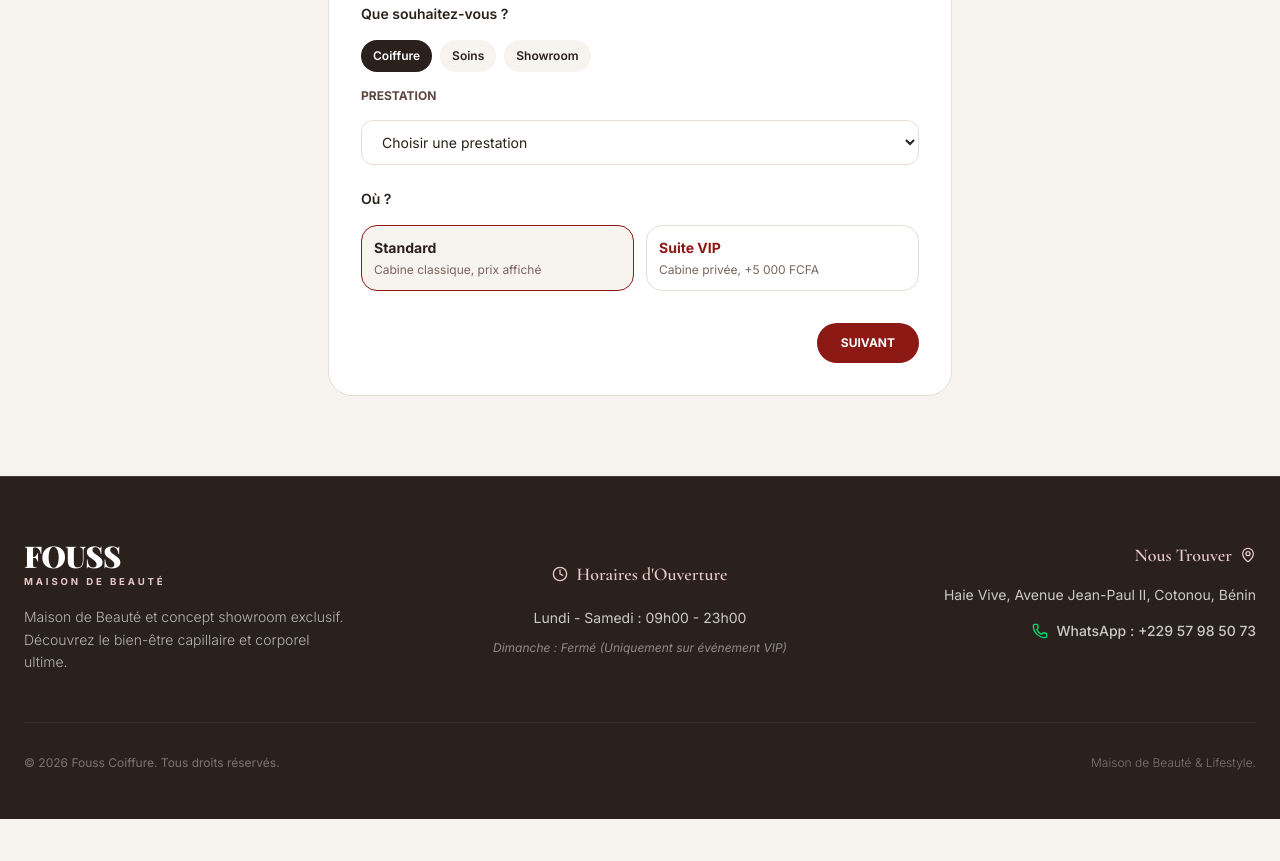
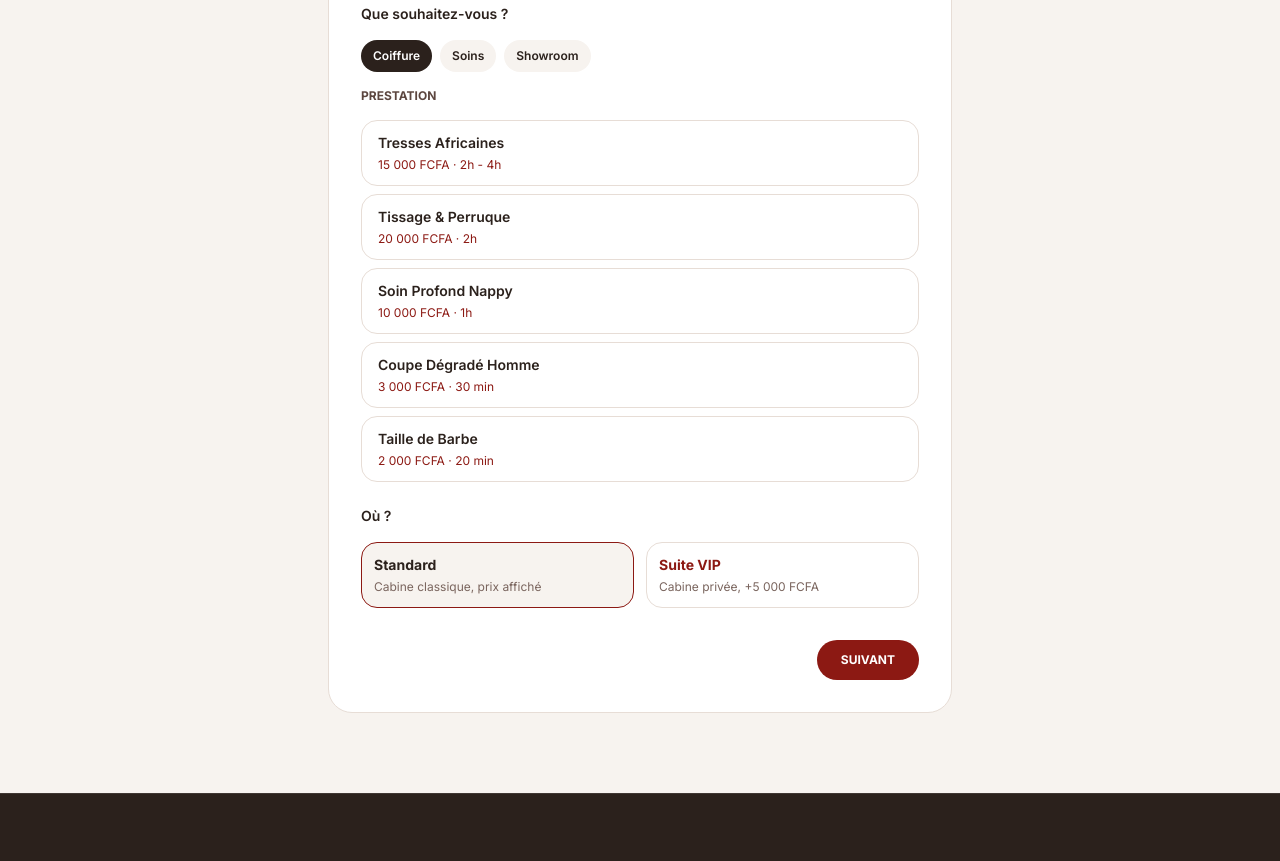
Before and after one commit to Soboure/fouss_coiffure, a React (Vite) app: page / in a window 1280 px wide. Shown: the part 2900-3761 px from the top of the page. Before the commit the page ends 3719 px from the top, so only its background shows below. Built offline with nearby package versions, Linux system fonts and the light colour scheme; a web font is replaced by a local one.

Commit message:
Remplace les listes deroulantes du rendez-vous par des choix visibles.

```diff
--- a/src/MainSite.tsx
+++ b/src/MainSite.tsx
@@ -331,14 +331,21 @@ export default function MainSite() {
                         <button key={id} type="button" onClick={() => { setSelectedCat(id); setFormData({ ...formData, service: '' }); }} className={`px-3 py-2 rounded-full ${selectedCat === id ? 'bg-charcoal text-white' : 'bg-creme'}`}>{label}</button>
                       ))}
                     </div>
-                    <label className="block text-xs font-bold uppercase text-warm-brown">Prestation</label>
-                    <select required value={formData.service} onChange={e => setFormData({ ...formData, service: e.target.value })} className="w-full border border-sable rounded-xl px-4 py-3 bg-white text-sm">
-                      <option value="">Choisir une prestation</option>
+                    <p className="text-xs font-bold uppercase text-warm-brown">Prestation</p>
+                    <div className="grid gap-2">
                       {serviceCategories[selectedCat].map(s => (
-                        <option key={s.id} value={s.name}>{s.name} — {s.price}</option>
+                        <button
+                          key={s.id}
+                          type="button"
+                          onClick={() => setFormData({ ...formData, service: s.name })}
+                          className={`text-left rounded-2xl border px-4 py-3 ${formData.service === s.name ? 'border-bordeaux bg-creme' : 'border-sable bg-white'}`}
+                        >
+                          <span className="block text-sm font-semibold">{s.name}</span>
+                          <span className="block text-xs text-bordeaux mt-1">{s.price} · {s.duration}</span>
+                        </button>
                       ))}
-                    </select>
-                    {formData.service && <p className="text-xs text-warm-brown">{getSelectedServiceDetails()?.desc} · {getSelectedServiceDetails()?.duration}</p>}
+                    </div>
+                    {formData.service && <p className="text-xs text-warm-brown">{getSelectedServiceDetails()?.desc}</p>}
                     <p className="text-sm font-semibold pt-2">Où ?</p>
                     <div className="grid grid-cols-2 gap-3">
                       <button type="button" onClick={() => setFormData({ ...formData, space: 'Standard' })} className={`border rounded-2xl p-3 text-left ${formData.space === 'Standard' ? 'border-bordeaux bg-creme' : 'border-sable'}`}>
@@ -357,13 +364,15 @@ export default function MainSite() {
                   <div className="grid sm:grid-cols-2 gap-4">
                     <div>
                       <label className="block text-xs font-bold uppercase text-warm-brown mb-2">Jour</label>
-                      <input required type="date" min={new Date().toISOString().split('T')[0]} value={formData.date} onChange={e => setFormData({ ...formData, date: e.target.value })} className="w-full border border-sable rounded-xl px-4 py-3 text-sm" />
+                      <input required type="date" min={new Date().toISOString().split('T')[0]} value={formData.date} onChange={e => setFormData({ ...formData, date: e.target.value })} className="w-full border border-sable rounded-2xl px-4 py-3 text-sm bg-white text-charcoal" />
                     </div>
-                    <div>
-                      <label className="block text-xs font-bold uppercase text-warm-brown mb-2">Heure</label>
-                      <select value={formData.time} onChange={e => setFormData({ ...formData, time: e.target.value })} className="w-full border border-sable rounded-xl px-4 py-3 text-sm">
-                        {['09:00','10:00','11:00','12:00','14:00','15:00','16:00','17:00','18:00','19:00','20:00','21:00'].map(h => <option key={h}>{h}</option>)}
-                      </select>
+                    <div className="sm:col-span-2">
+                      <p className="text-xs font-bold uppercase text-warm-brown mb-2">Heure</p>
+                      <div className="grid grid-cols-3 sm:grid-cols-4 gap-2">
+                        {['09:00','10:00','11:00','12:00','14:00','15:00','16:00','17:00','18:00','19:00','20:00','21:00'].map(h => (
+                          <button key={h} type="button" onClick={() => setFormData({ ...formData, time: h })} className={`rounded-full py-2 text-sm font-semibold ${formData.time === h ? 'bg-bordeaux text-white' : 'bg-white border border-sable'}`}>{h}</button>
+                        ))}
+                      </div>
                     </div>
                     <p className="sm:col-span-2 text-xs text-taupe">Le salon est ouvert de 09h à 23h, du lundi au samedi. 13h n'est pas proposé.</p>
                   </div>
```
